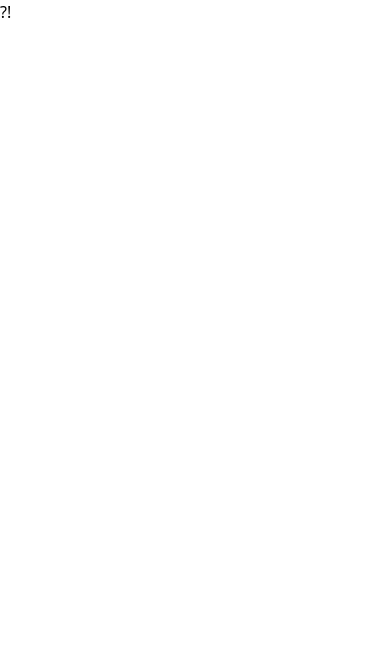
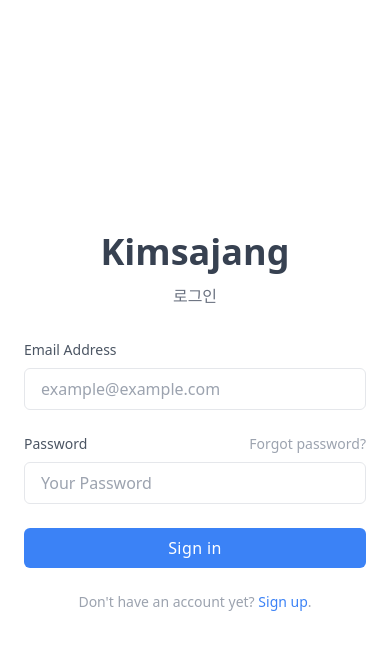
Before and after one commit to redips86/kimsajang-web, a Next.js app: page /auth/signin in a window 390 px wide. Shown: the top 650 px of the page. Built offline with nearby package versions, Linux system fonts and the light colour scheme.

Commit message:
[DEV-107] 로그인 페이지 제작 디자인 고민

```diff
--- a/components/layout.tsx
+++ b/components/layout.tsx
@@ -12,9 +12,10 @@
                                    title,
                                    children,
                                }: LayoutProps) {
-    return <div>
+    return <div className="w-full max-w-xl xl:max-w-screen-2xl mx-auto">
         <Head>
             <title>{title}</title>
+            <link rel="stylesheet" href="https://rsms.me/inter/inter.css" />
         </Head>
         <Header></Header>
         <div>
--- /dev/null
+++ b/components/signIn.tsx
@@ -0,0 +1,66 @@
+export default function SignIn() {
+  return (
+      <>
+        <div className="bg-white dark:bg-gray-900">
+          <div className="flex justify-center h-screen">
+            <div className="hidden bg-cover lg:block lg:w-2/3"
+                 style={{backgroundImage: "url(https://images.unsplash.com/photo-1616763355603-9755a640a287?ixlib=rb-1.2.1&ixid=MnwxMjA3fDB8MHxwaG90by1wYWdlfHx8fGVufDB8fHx8&auto=format&fit=crop&w=1470&q=80)"}}>
+              <div className="flex items-center h-full px-20 bg-gray-900 bg-opacity-40">
+                <div>
+                  <h2 className="text-4xl font-bold text-white">Kimsajang</h2>
+
+                  <p className="max-w-xl mt-3 text-gray-300">김사장 신사장 박사장</p>
+                </div>
+              </div>
+            </div>
+
+            <div className="flex items-center w-full max-w-md px-6 mx-auto lg:w-2/6">
+              <div className="flex-1">
+                <div className="text-center">
+                  <h2 className="text-4xl font-bold text-center text-gray-700 dark:text-white">Kimsajang</h2>
+
+                  <p className="mt-3 text-gray-500 dark:text-gray-300">로그인</p>
+                </div>
+
+                <div className="mt-8">
+                  <form>
+                    <div>
+                      <label htmlFor="email" className="block mb-2 text-sm text-gray-600 dark:text-gray-200">Email
+                        Address</label>
+                      <input type="email" name="email" id="email" placeholder="example@example.com"
+                             className="block w-full px-4 py-2 mt-2 text-gray-700 placeholder-gray-400 bg-white border border-gray-200 rounded-md dark:placeholder-gray-600 dark:bg-gray-900 dark:text-gray-300 dark:border-gray-700 focus:border-blue-400 dark:focus:border-blue-400 focus:ring-blue-400 focus:outline-none focus:ring focus:ring-opacity-40"/>
+                    </div>
+
+                    <div className="mt-6">
+                      <div className="flex justify-between mb-2">
+                        <label htmlFor="password" className="text-sm text-gray-600 dark:text-gray-200">Password</label>
+                        <a href="#"
+                           className="text-sm text-gray-400 focus:text-blue-500 hover:text-blue-500 hover:underline">Forgot
+                          password?</a>
+                      </div>
+
+                      <input type="password" name="password" id="password" placeholder="Your Password"
+                             className="block w-full px-4 py-2 mt-2 text-gray-700 placeholder-gray-400 bg-white border border-gray-200 rounded-md dark:placeholder-gray-600 dark:bg-gray-900 dark:text-gray-300 dark:border-gray-700 focus:border-blue-400 dark:focus:border-blue-400 focus:ring-blue-400 focus:outline-none focus:ring focus:ring-opacity-40"/>
+                    </div>
+
+                    <div className="mt-6">
+                      <button
+                          className="w-full px-4 py-2 tracking-wide text-white transition-colors duration-200 transform bg-blue-500 rounded-md hover:bg-blue-400 focus:outline-none focus:bg-blue-400 focus:ring focus:ring-blue-300 focus:ring-opacity-50">
+                        Sign in
+                      </button>
+                    </div>
+
+                  </form>
+
+                  <p className="mt-6 text-sm text-center text-gray-400">Don&#x27;t have an account yet? <a href="#"
+                                                                                                           className="text-blue-500 focus:outline-none focus:underline hover:underline">Sign
+                    up</a>.</p>
+                </div>
+              </div>
+            </div>
+          </div>
+        </div>
+
+      </>
+  )
+}
--- /dev/null
+++ b/components/signup.tsx
@@ -0,0 +1,66 @@
+export default function SignUp() {
+  return (
+      <>
+        <div className="bg-white dark:bg-gray-900">
+          <div className="flex justify-center h-screen">
+            <div className="hidden bg-cover lg:block lg:w-2/3"
+                 style={{backgroundImage: "url(https://images.unsplash.com/photo-1616763355603-9755a640a287?ixlib=rb-1.2.1&ixid=MnwxMjA3fDB8MHxwaG90by1wYWdlfHx8fGVufDB8fHx8&auto=format&fit=crop&w=1470&q=80)"}}>
+              <div className="flex items-center h-full px-20 bg-gray-900 bg-opacity-40">
+                <div>
+                  <h2 className="text-4xl font-bold text-white">Kimsajang</h2>
+
+                  <p className="max-w-xl mt-3 text-gray-300">김사장 신사장 박사장</p>
+                </div>
+              </div>
+            </div>
+
+            <div className="flex items-center w-full max-w-md px-6 mx-auto lg:w-2/6">
+              <div className="flex-1">
+                <div className="text-center">
+                  <h2 className="text-4xl font-bold text-center text-gray-700 dark:text-white">Kimsajang</h2>
+
+                  <p className="mt-3 text-gray-500 dark:text-gray-300">회원가입</p>
+                </div>
+
+                <div className="mt-8">
+                  <form>
+                    <div>
+                      <label htmlFor="email" className="block mb-2 text-sm text-gray-600 dark:text-gray-200">Email
+                        Address</label>
+                      <input type="email" name="email" id="email" placeholder="example@example.com"
+                             className="block w-full px-4 py-2 mt-2 text-gray-700 placeholder-gray-400 bg-white border border-gray-200 rounded-md dark:placeholder-gray-600 dark:bg-gray-900 dark:text-gray-300 dark:border-gray-700 focus:border-blue-400 dark:focus:border-blue-400 focus:ring-blue-400 focus:outline-none focus:ring focus:ring-opacity-40"/>
+                    </div>
+
+                    <div className="mt-6">
+                      <div className="flex justify-between mb-2">
+                        <label htmlFor="password" className="text-sm text-gray-600 dark:text-gray-200">Password</label>
+                        <a href="#"
+                           className="text-sm text-gray-400 focus:text-blue-500 hover:text-blue-500 hover:underline">Forgot
+                          password?</a>
+                      </div>
+
+                      <input type="password" name="password" id="password" placeholder="Your Password"
+                             className="block w-full px-4 py-2 mt-2 text-gray-700 placeholder-gray-400 bg-white border border-gray-200 rounded-md dark:placeholder-gray-600 dark:bg-gray-900 dark:text-gray-300 dark:border-gray-700 focus:border-blue-400 dark:focus:border-blue-400 focus:ring-blue-400 focus:outline-none focus:ring focus:ring-opacity-40"/>
+                    </div>
+
+                    <div className="mt-6">
+                      <button
+                          className="w-full px-4 py-2 tracking-wide text-white transition-colors duration-200 transform bg-blue-500 rounded-md hover:bg-blue-400 focus:outline-none focus:bg-blue-400 focus:ring focus:ring-blue-300 focus:ring-opacity-50">
+                        Sign in
+                      </button>
+                    </div>
+
+                  </form>
+
+                  <p className="mt-6 text-sm text-center text-gray-400">Don&#x27;t have an account yet? <a href="#"
+                                                                                                           className="text-blue-500 focus:outline-none focus:underline hover:underline">Sign
+                    up</a>.</p>
+                </div>
+              </div>
+            </div>
+          </div>
+        </div>
+
+      </>
+  )
+}
--- a/package.json
+++ b/package.json
@@ -19,6 +19,9 @@
     "@graphql-codegen/typescript": "^2.5.1",
     "@graphql-codegen/typescript-operations": "^2.4.2",
     "@graphql-codegen/typescript-react-query": "^3.5.14",
+    "@headlessui/react": "^1.6.5",
+    "@heroicons/react": "^1.0.6",
+    "@tailwindcss/forms": "^0.5.2",
     "graphql": "^16.5.0",
     "next": "12.1.6",
     "next-auth": "^4.7.0",
--- a/pages/_app.tsx
+++ b/pages/_app.tsx
@@ -10,9 +10,7 @@
     return (
         <SessionProvider session={session}>
             <QueryClientProvider client={queryClient}>
-                <div className="w-full max-w-xl xl:max-w-screen-2xl mx-auto">
-                    <Component {...pageProps} />
-                </div>
+                <Component {...pageProps} />
             </QueryClientProvider>
         </SessionProvider>
     )
--- a/pages/auth/signin.tsx
+++ /dev/null
@@ -1,11 +0,0 @@
-import {NextPage} from "next";
-
-const Signin: NextPage = () => {
-    return (
-        <div>
-            ?!
-        </div>
-    );
-}
-
-export default Signin;
--- /dev/null
+++ b/pages/auth/signin/index.tsx
@@ -0,0 +1,12 @@
+import {NextPage} from "next";
+import SignIn from "@components/signIn";
+
+const Index: NextPage = () => {
+    return (
+        <div>
+            <SignIn/>
+        </div>
+    );
+}
+
+export default Index;
--- /dev/null
+++ b/pages/auth/signup/index.tsx
@@ -0,0 +1,12 @@
+import {NextPage} from "next";
+import SignUp from "@components/signup";
+
+const Index: NextPage = () => {
+    return (
+        <div>
+            <SignUp/>
+        </div>
+    );
+}
+
+export default Index;
--- a/tailwind.config.js
+++ b/tailwind.config.js
@@ -1,11 +1,19 @@
-/** @type {import('tailwindcss').Config} */
+/** @type {Partial<ThemeConfig & {extend: Partial<ThemeConfig>}>} */
+const defaultTheme = require('tailwindcss/defaultTheme')
+
 module.exports = {
   content: [
     "./pages/**/*.{js,jsx,ts,tsx}",
     "./components/**/*.{js,jsx,ts,tsx}",
   ],
   theme: {
-    extend: {},
+    extend: {
+      fontFamily: {
+        sans: ['Inter var', ...defaultTheme.fontFamily.sans],
+      },
+    },
   },
-  plugins: [],
+  plugins: [
+    require('@tailwindcss/forms'),
+  ],
 }
```
Also changed, not shown: 2 other files (tests, documents, lock files or other folders).
